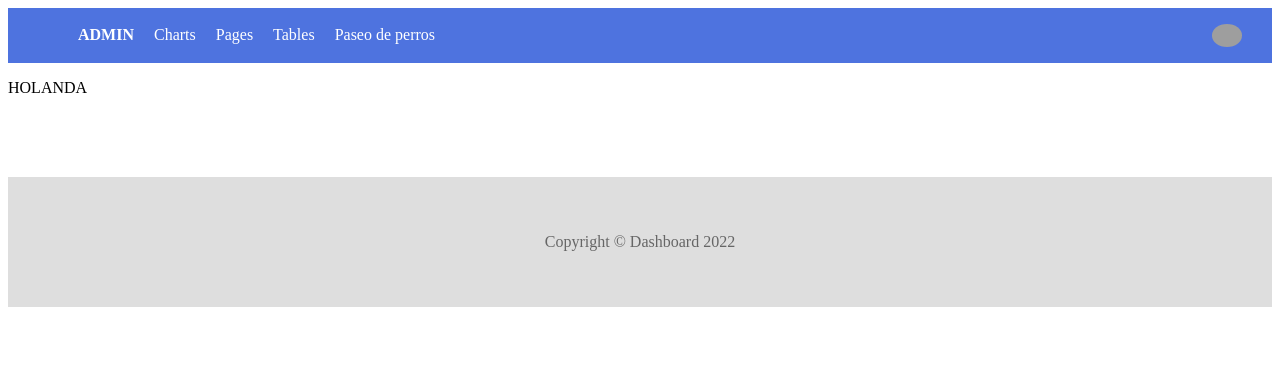
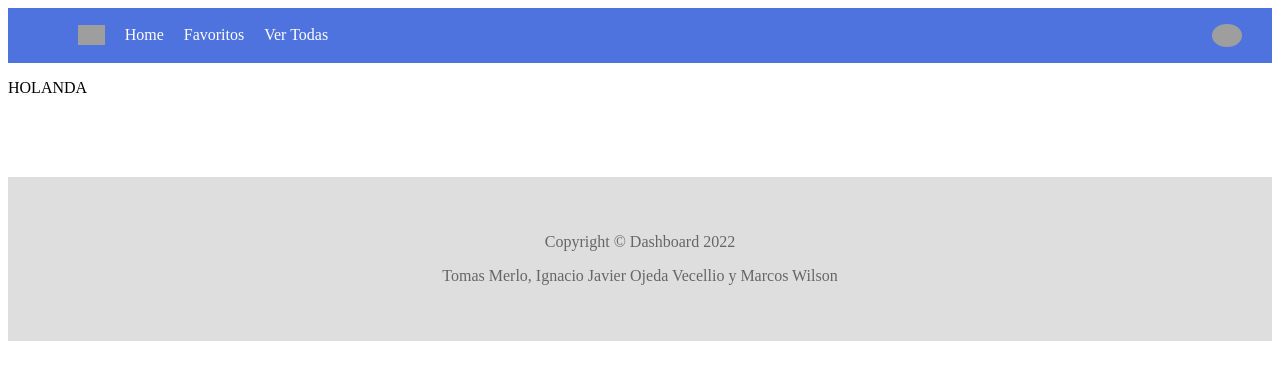
Before and after one commit to nachoojeda/piprog3, a React (Create React App) app: page / in a window 1280 px wide. Shown: the top 380 px of the page. Built offline with nearby package versions, Linux system fonts and the light colour scheme; grey boxes are pictures that could not be loaded.

Commit message:
imagen header

```diff
--- a/public/index.html
+++ b/public/index.html
@@ -24,7 +24,7 @@
       work correctly both with client-side routing and a non-root public URL.
       Learn how to configure a non-root public URL by running `npm run build`.
     -->
-    <title>React App</title>
+    <title>UrMusic</title>
   </head>
   <body>
     <noscript>You need to enable JavaScript to run this app.</noscript>
--- a/src/App.js
+++ b/src/App.js
@@ -5,7 +5,7 @@ import Footer from './components/Footer';
 
 function App() {
 
-  const opciones = ['ADMIN', 'Charts', 'Pages', 'Tables', 'Paseo de perros']
+  const opciones = ['Home', 'Favoritos', 'Ver Todas']
 
   let nombre = ''
 
--- a/src/components/Footer/index.js
+++ b/src/components/Footer/index.js
@@ -4,7 +4,8 @@ import './styles.css'
 function Footer() {
   return (
     <footer>
-        <p>Copyright © Dashboard 2022</p>
+        <p>Copyright © Dashboard 2022 </p>
+        <p> Tomas Merlo, Ignacio Javier Ojeda Vecellio y Marcos Wilson</p>
     </footer>
   )
 }
--- a/src/components/Header/index.js
+++ b/src/components/Header/index.js
@@ -5,6 +5,11 @@ function Header(props){
     return(
         <nav>
         <ul className="main-nav">
+
+            <li>{props.nombre}
+                <img className= 'logo' src="https://upload.wikimedia.org/wikipedia/commons/thumb/2/2a/Apple_Music_logo.svg/2560px-Apple_Music_logo.svg.png" alt=""/>
+                </li>
+
             {props.menu.map((opcion, idx) =><li key={`${Date.now()}-${idx}`} >{opcion}</li>)}
         </ul>
         <ul className={`user ${props.clase}`}>
--- a/src/components/Header/styles.css
+++ b/src/components/Header/styles.css
@@ -14,6 +14,11 @@ nav ul {
     flex-direction: row;
     flex-wrap: wrap;
     align-items: center;
+}
+
+.logo{
+
+   height: 20px;
 }
 
 .main-nav li,
```
